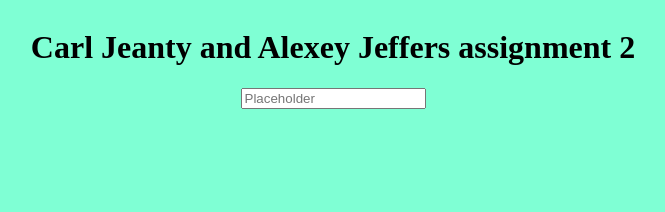
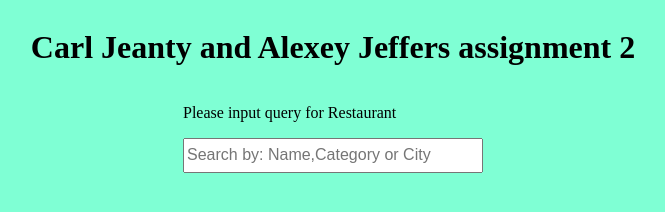
Before and after one commit to aarthig5/377-asst-2, a website: page public/index.html in a window 1280 px wide. Shown: the whole page, without its empty margins (307-972 px from the left). Drawn offline with Linux system fonts and the light colour scheme.

Commit message:
css and html changes
Input box size,font size and placeholder
placeholder text

```diff
--- a/public/index.html
+++ b/public/index.html
@@ -10,9 +10,11 @@
     <div class="container">
         <div class="header">
             <h1>Carl Jeanty and Alexey Jeffers assignment 2</h1>
+
         </div>
         <form>
-            <input type="text" placeholder="Placeholder"></input>
+            <p>Please input query for Restaurant</p>
+            <input class="Userinput" id="userInput" type="text" placeholder="Search by: Name,Category or City"></input>
         </form>
         <div class="Resultfilter">
 
--- a/public/script.js
+++ b/public/script.js
@@ -1,8 +1,7 @@
-
 
 function getRestaurantArr(jsonFromServer){
     console.log('jsonFromServer',jsonFromServer);
 
     const name = [];
-    fetch(jsonFromServer).then()
+    fetch(jsonFromServer).then(arr)
 }
--- a/public/styles.css
+++ b/public/styles.css
@@ -8,3 +8,9 @@ background-color: aquamarine;
     flex-direction: column;
     align-items: center;
 }
+
+.Userinput{
+    height: 35px;
+    width: 300px;
+    font-size: 16px;
+}
```
